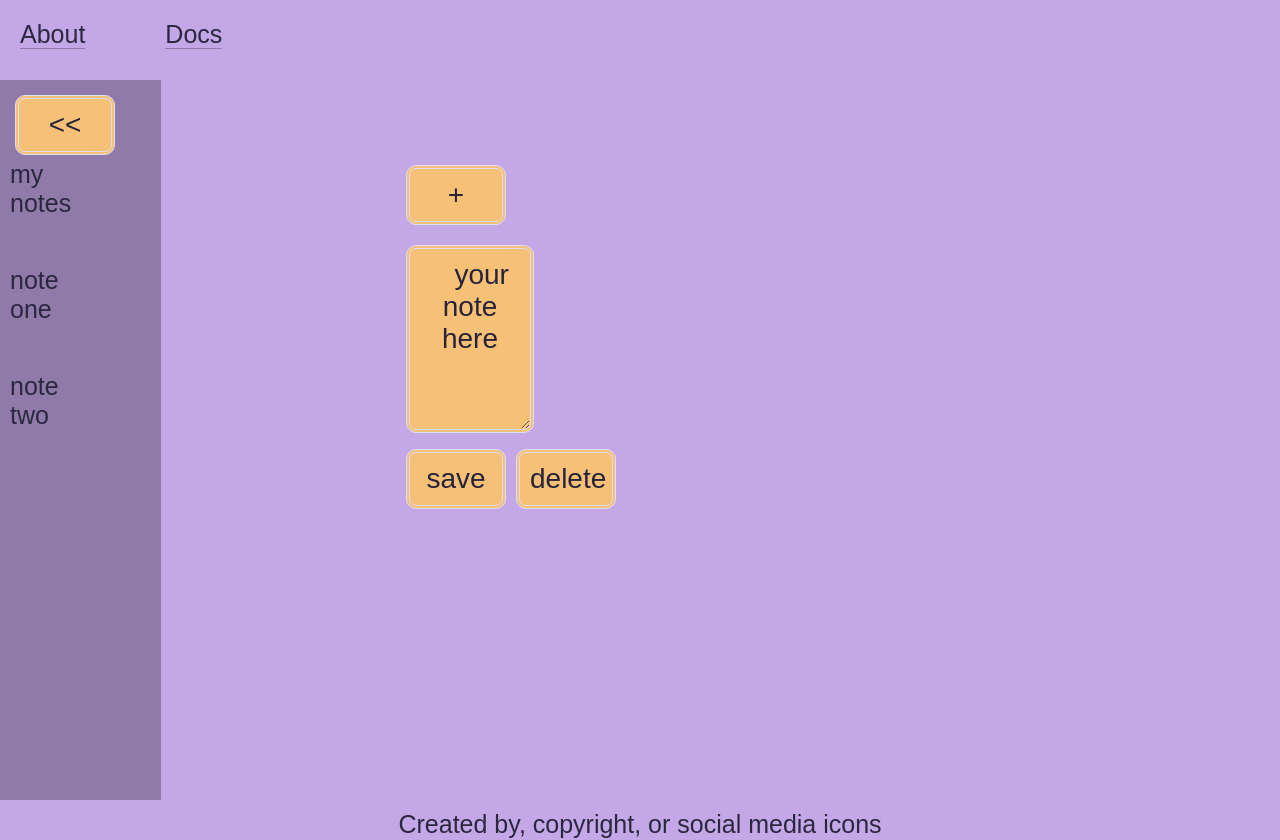
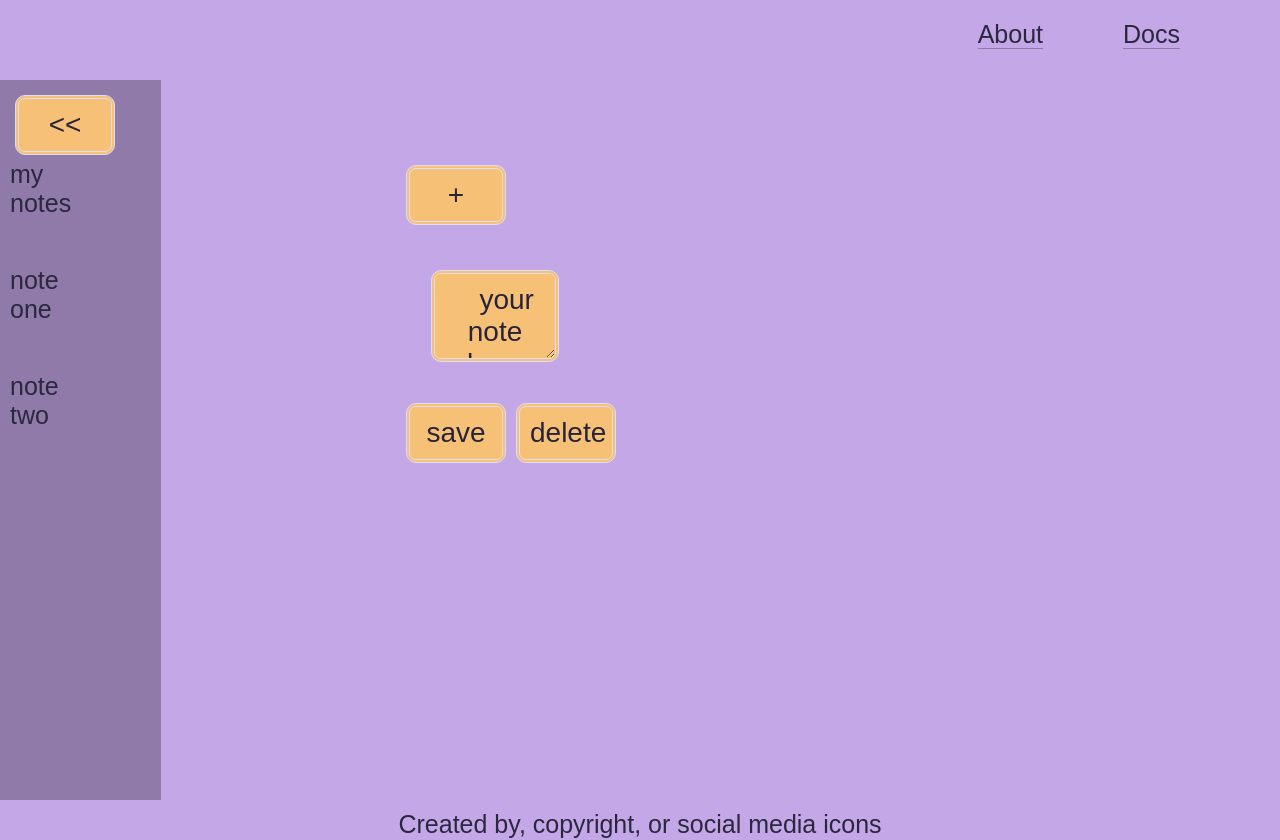
Before and after one commit to vince0411/1620-assignment-2, a plain HTML site: page index.html in a window 1280 px wide. Drawn offline with Linux system fonts and the light colour scheme; a web font is replaced by a local one.

Commit message:
Adjusted styling for textarea section in CSS stylesheet

```diff
--- a/CSS/style.css
+++ b/CSS/style.css
@@ -28,7 +28,7 @@ grid-column: 1 / -1;
 box-sizing: border-box;
 display: flex;
 flex-direction: row;
-justify-content: flex-start;
+justify-content: flex-end;
 }
 
 header a:hover {
@@ -61,6 +61,19 @@ box-sizing: border-box;
 display: flex;
 flex-direction: row;
 justify-content: space-evenly;
+}
+
+textarea {
+margin: 30px;
+max-width: 500px;
+background-color: #f6c177;
+border-radius: 10px;
+border: 4px double #e0def4;
+color: #26233a;
+text-align: center;
+font-size: 28px;
+padding: 10px;
+width: 100px;
 }
 
 .slide {
--- a/index.html
+++ b/index.html
@@ -34,7 +34,7 @@
    +
   </button>
  </label>
-  <textarea id="note" name="note" rows="5" cols="100" class="slide">
+  <textarea>
    your note here
   </textarea>
    <label for="note">
```
